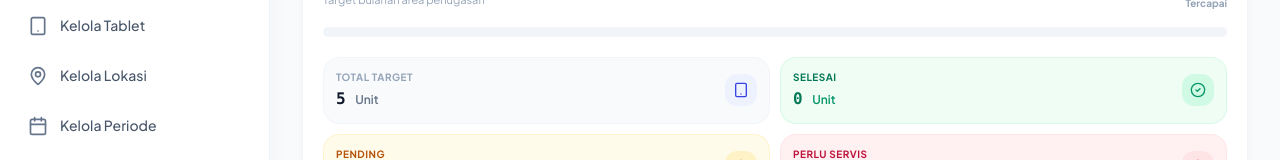
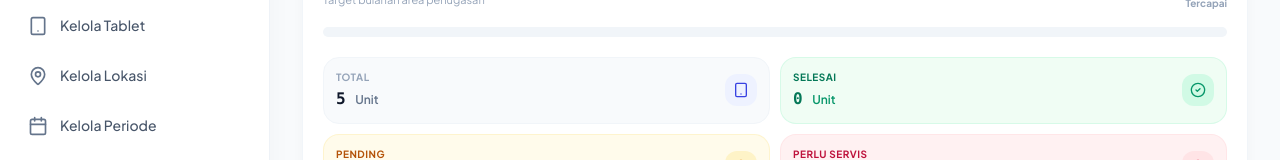
Before and after one commit to Bogaaing/monitoringtablet, a Next.js app: page /pic/dashboard in a window 1280 px wide. Shown: the part 421-581 px from the top of the page. Built offline with nearby package versions, Linux system fonts and the light colour scheme; no server answers; the database is empty.

Commit message:
refactor(pic): update metric label to Total in dashboard

```diff
--- a/app/(dashboard)/pic/dashboard/page.tsx
+++ b/app/(dashboard)/pic/dashboard/page.tsx
@@ -200,11 +200,11 @@ export default function PicDashboardPage() {
 
         {/* 4 Clean Metric Tiles (2x2 Grid with Generous Spacing) */}
         <div className="grid grid-cols-2 gap-2.5 pt-1">
-          {/* Tile 1: Total Target */}
+          {/* Tile 1: Total */}
           <div className="p-3 rounded-2xl bg-[#F8FAFC] dark:bg-slate-900/60 border border-slate-100 dark:border-slate-800 flex items-center justify-between">
             <div>
               <span className="text-[10px] font-bold text-slate-400 uppercase tracking-wider block">
-                Total Target
+                Total
               </span>
               <span className="text-base font-black text-slate-900 dark:text-slate-100 font-mono mt-0.5 block">
                 {totalTablets} <span className="text-xs font-semibold text-slate-500 font-sans">Unit</span>
```
